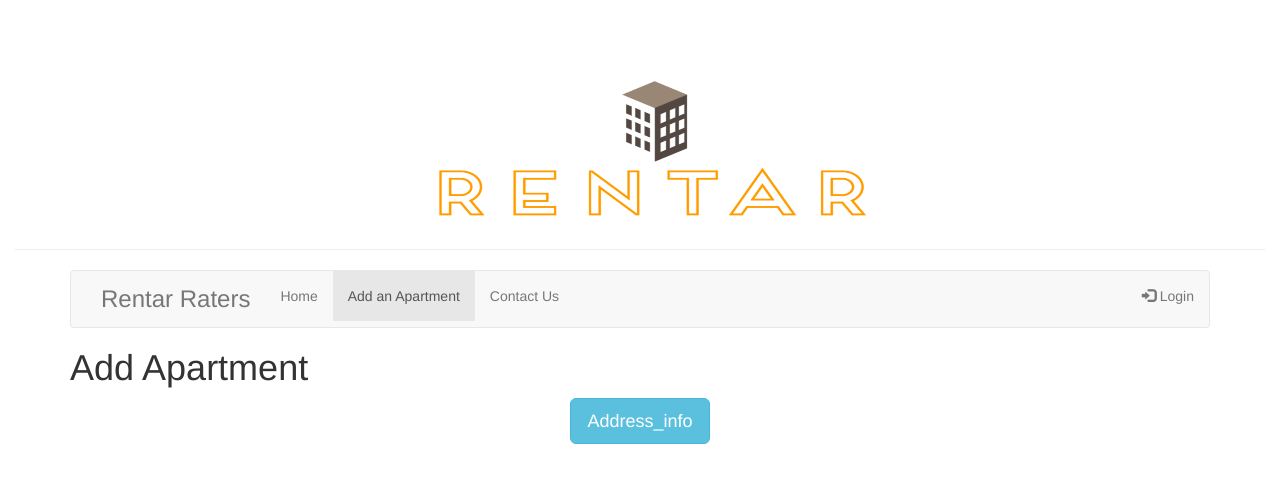
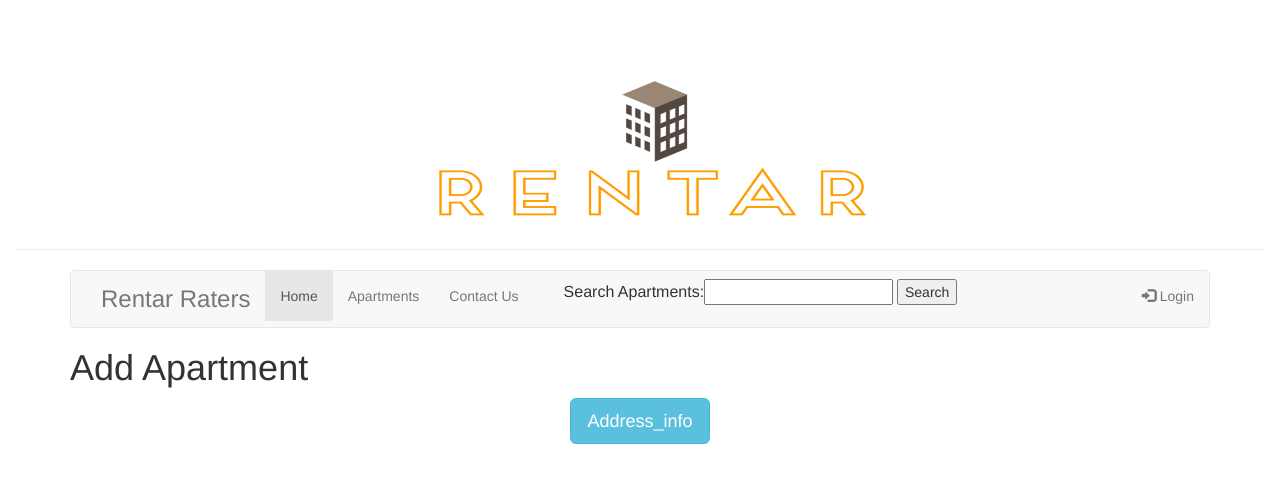
Before and after one commit to lmevange/Rentar, a Django app: page /add_apartment/ in a window 1280 px wide. Shown: the top 483 px of the page. Run offline with Django 3.2, Linux system fonts and the light colour scheme; some libraries are stand-ins or nearby versions.

Commit message:
fix search
align

```diff
--- a/server/template/header.html
+++ b/server/template/header.html
@@ -54,9 +54,15 @@ $(function(){
                 <ul class="nav navbar-nav">
                     <h3 class="navbar-text"> Rentar Raters</h3>
                     <li class="active"><a href="/">Home</a></li>
-                    <li><a href="/add_apartment/">Add an Apartment</a></li>
+                    <li><a href="/apartment_view/">Apartments</a></li>
                     <li><a href="/contact/">Contact Us</a></li>
-		  </ul>
+                 </ul>
+                <div class="col-sm-1 col-md-6">
+                    <form class="navbar-form" method="get" action="/search/">
+                        <font size="3">Search Apartments:</font><input type="text" name="q" id="id_q" value="{{ query }}" />
+                        <input type="submit" value="Search" />
+                        </form>
+                </div>
                     {% if not request.user.is_authenticated %}
                         <ul class="nav navbar-nav navbar-right" style="float:right">
                             <li><a href="{% url 'login' %}"><span class="glyphicon glyphicon-log-in"></span> Login</a></li>
```
